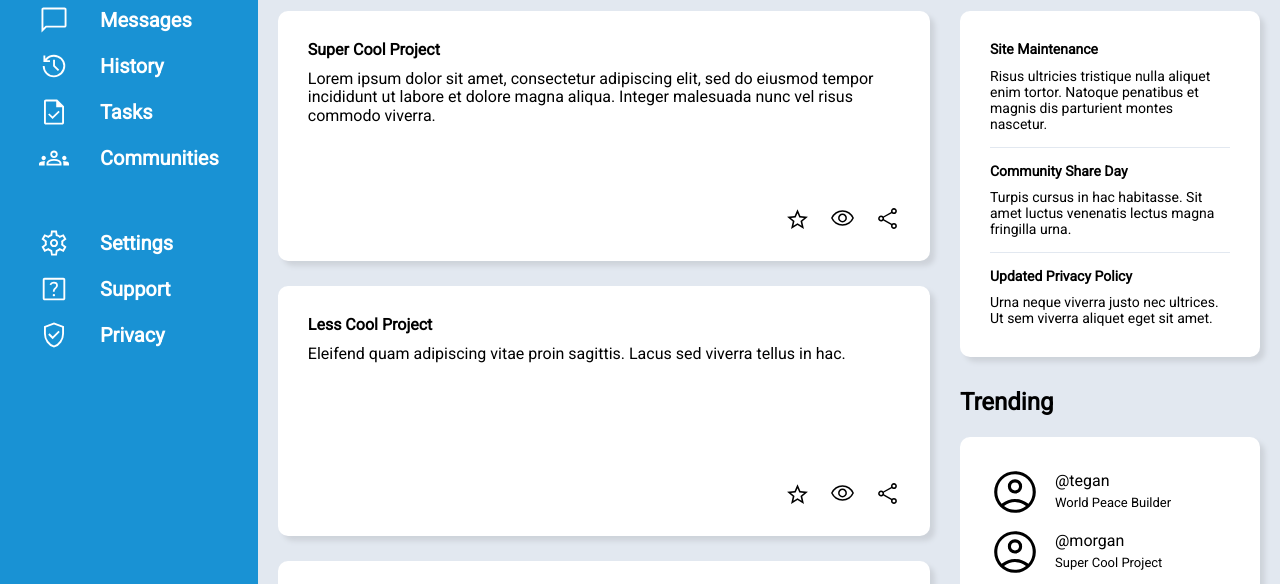
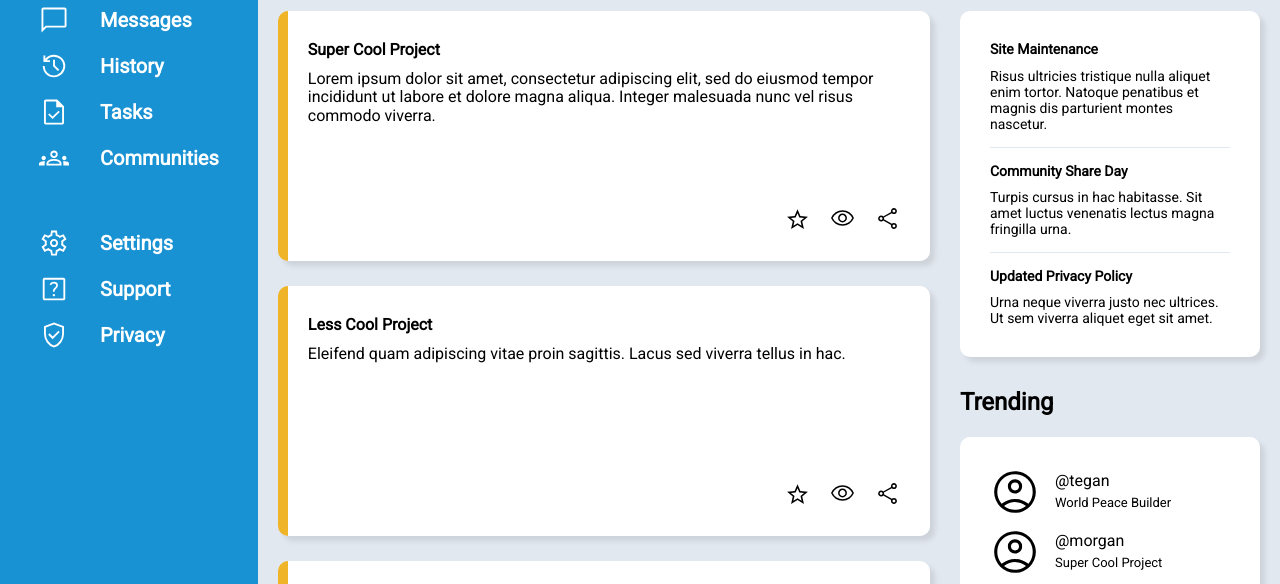
Before and after one commit to jztang/odin-07-admin-dashboard, a plain HTML site: page index.html in a window 1280 px wide. Shown: the part 214-798 px from the top of the page. Drawn offline with Linux system fonts and the light colour scheme.

Commit message:
Add color stripe to project cards

```diff
--- a/styles.css
+++ b/styles.css
@@ -162,7 +162,7 @@ p {
   padding: 30px;
   border-radius: 10px;
   box-shadow: 5px 5px 5px #ced3da;
-  background-color: #fff;
+  background: linear-gradient(90deg, #f0b429 10px, #fff 0);
 }
 
 .project p:first-child {
```
